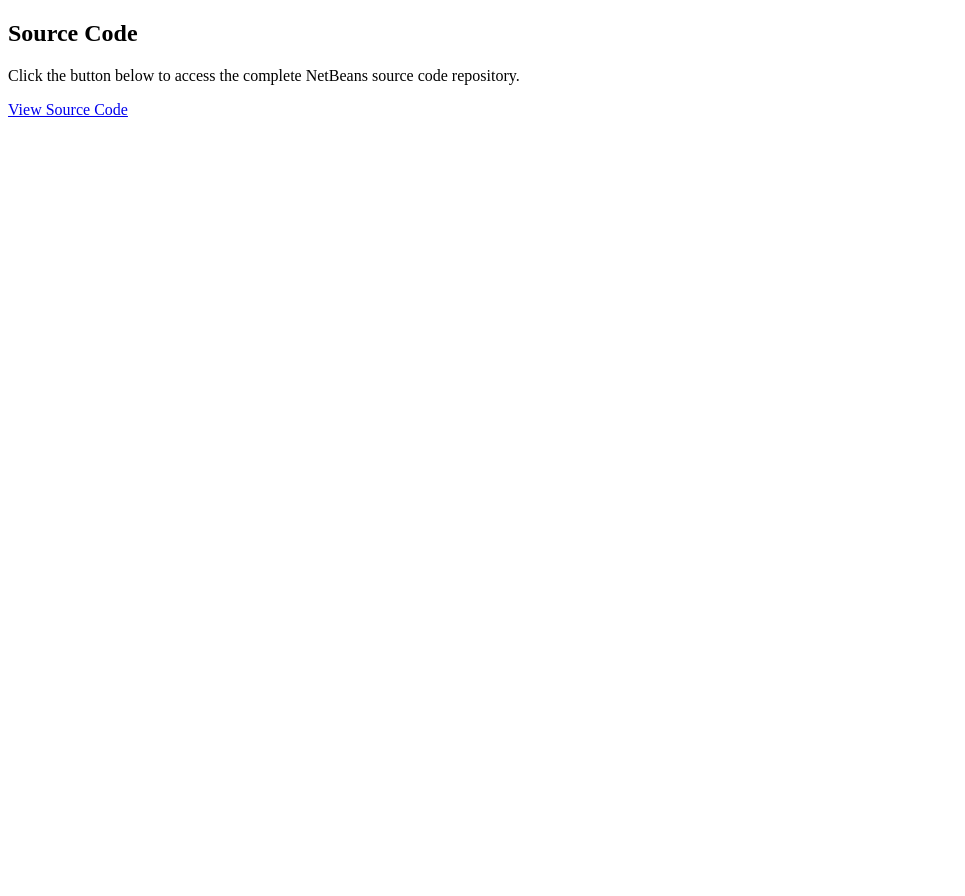
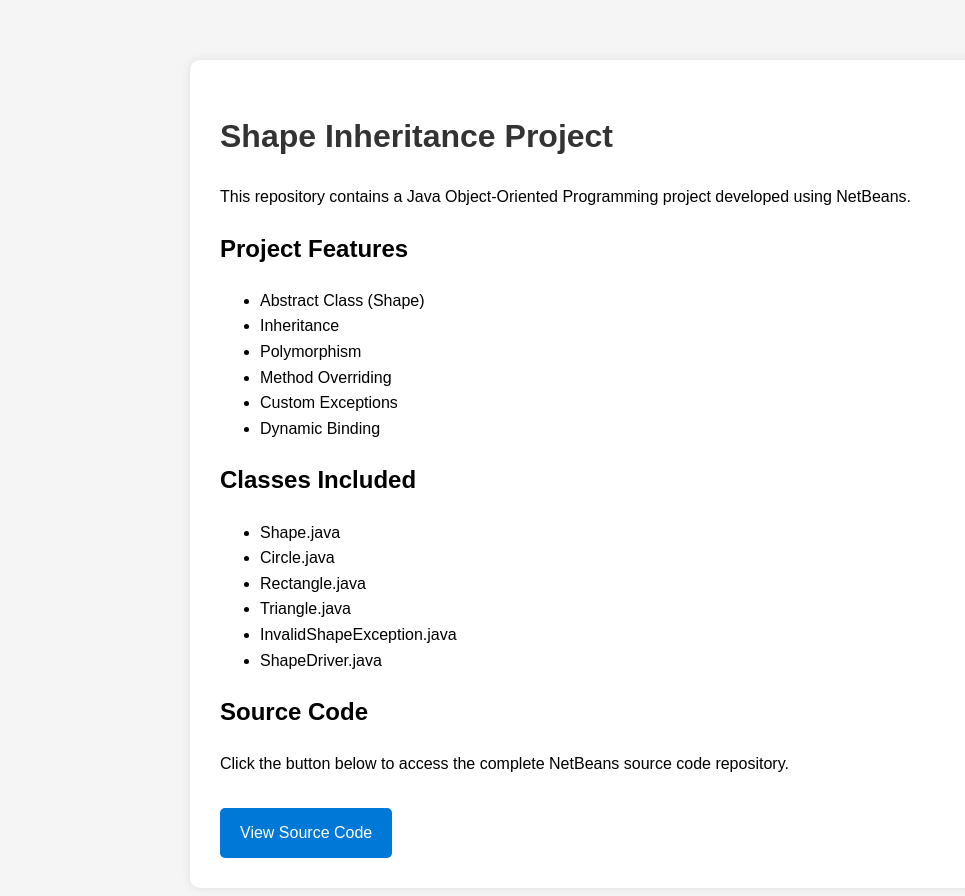
Before and after one commit to heydraquintana-prog/mulindwaabdul, a plain HTML site: page index.html in a window 1280 px wide. Shown: the whole page, without its empty margins (0-965 px from the left). Before the commit the page ends 800 px from the top, so only its background shows below. Drawn offline with Linux system fonts and the light colour scheme.

Commit message:
Update index.html

```diff
--- a/index.html
+++ b/index.html
@@ -3,6 +3,81 @@
 <head>
     <meta charset="UTF-8">
     <meta name="viewport" content="width=device-width, initial-scale=1.0">
+    <title>Shape Inheritance Assignment</title>
+    <style>
+        body {
+            font-family: Arial, sans-serif;
+            max-width: 900px;
+            margin: 40px auto;
+            padding: 20px;
+            background-color: #f5f5f5;
+            line-height: 1.6;
+        }
+
+        .container {
+            background: white;
+            padding: 30px;
+            border-radius: 10px;
+            box-shadow: 0 0 10px rgba(0,0,0,0.1);
+        }
+
+        h1 {
+            color: #333;
+        }
+
+        .button {
+            display: inline-block;
+            padding: 12px 20px;
+            background-color: #0078d7;
+            color: white;
+            text-decoration: none;
+            border-radius: 5px;
+            margin-top: 15px;
+        }
+
+        .button:hover {
+            background-color: #005ea6;
+        }
+
+        ul {
+            margin-top: 10px;
+        }
+
+        code {
+            background: #eee;
+            padding: 2px 5px;
+        }
+    </style>
+</head>
+<body>
+
+<div class="container">
+    <h1>Shape Inheritance Project</h1>
+
+    <p>
+        This repository contains a Java Object-Oriented Programming project
+        developed using NetBeans.
+    </p>
+
+    <h2>Project Features</h2>
+    <ul>
+        <li>Abstract Class (Shape)</li>
+        <li>Inheritance</li>
+        <li>Polymorphism</li>
+        <li>Method Overriding</li>
+        <li>Custom Exceptions</li>
+        <li>Dynamic Binding</li>
+    </ul>
+
+    <h2>Classes Included</h2>
+    <ul>
+        <li>Shape.java</li>
+        <li>Circle.java</li>
+        <li>Rectangle.java</li>
+        <li>Triangle.java</li>
+        <li>InvalidShapeException.java</li>
+        <li>ShapeDriver.java</li>
+    </ul>
 
     <h2>Source Code</h2>
 
@@ -11,7 +86,7 @@
     </p>
 
     <a class="button"
-       href="https://heydraquintana-prog.github.io/mulindwaabdul/"
+       href="https://github.com/callimus/shapes"
        target="_blank">
        View Source Code
     </a>
```
